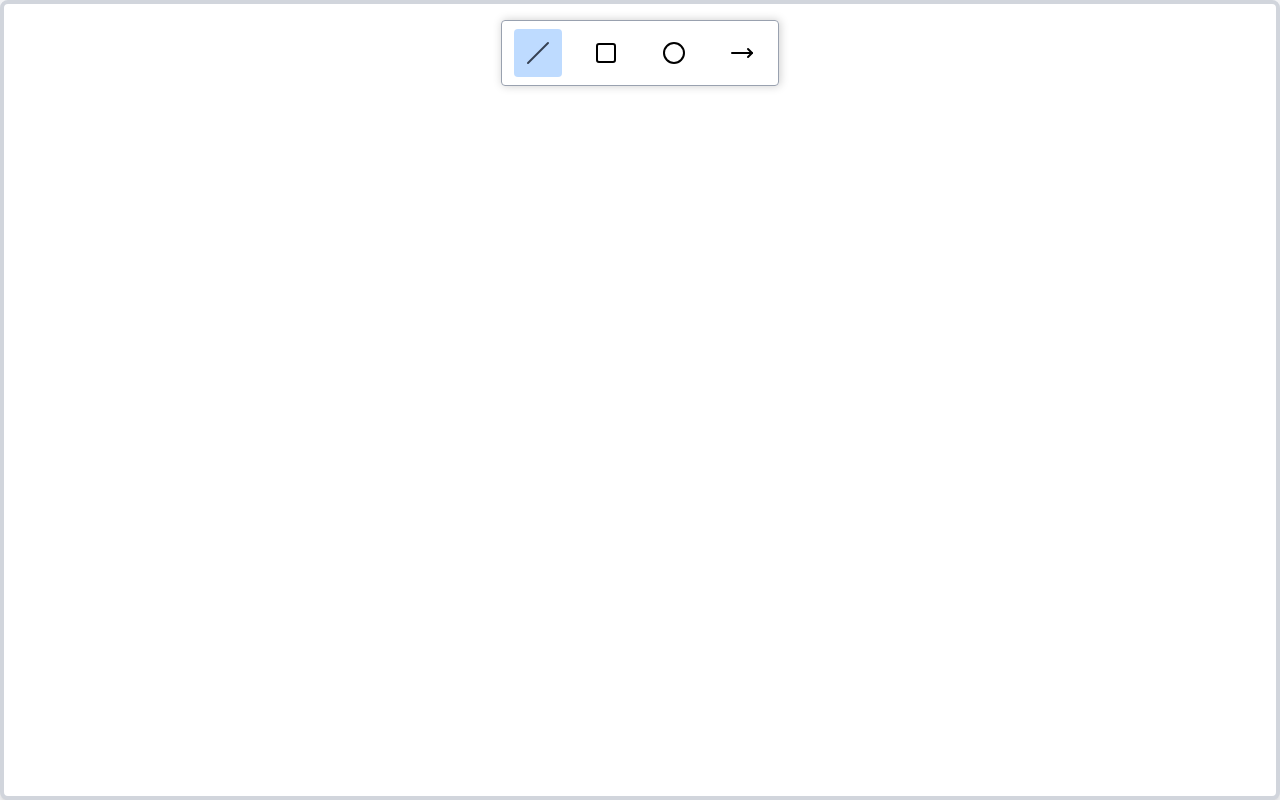
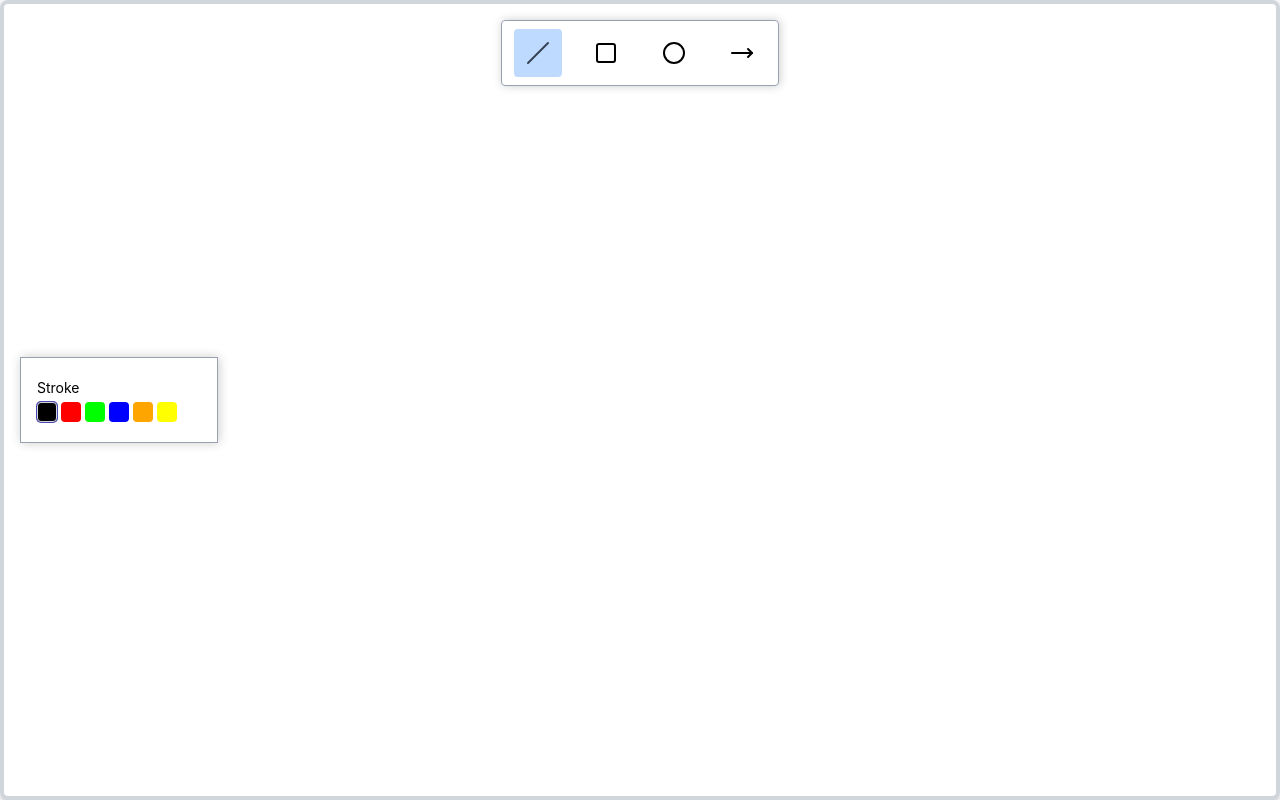
Before and after one commit to Pranto210102/WhiteBoard, a React (Vite) app: page / in a window 1280 px wide. Built offline with nearby package versions, Linux system fonts and the light colour scheme.

Commit message:
add color button stroke and context provider for toolbox

```diff
--- a/src/App.jsx
+++ b/src/App.jsx
@@ -2,13 +2,18 @@
 import Board from './components/Board'
 import Toolbar from './components/Toolbar'
 import BoardProvider from './components/store/BoardProvider'
+import ToolboxProvider from './components/store/ToolboxProvider'
+import Toolbox from './components/Toolbox'
 
 function App() {
   return (
     <>
      <BoardProvider>
-        <Toolbar />
-        <Board />
+      <ToolboxProvider>
+          <Toolbox />
+          <Toolbar />
+          <Board />
+      </ToolboxProvider>
      </BoardProvider>
     </>
   )
--- /dev/null
+++ b/src/components/Toolbox/index.jsx
@@ -0,0 +1,40 @@
+import React, { useContext } from 'react'
+import classes from './index.module.css';
+import { COLORS } from '../../constants';
+import cx from 'classnames'
+import toolboxContext from '../store/toolbox-context';
+import boardContext from '../store/board-context';
+
+function Toolbox() {
+    const { activeTool } = useContext(boardContext);
+    const {toolboxState, changeStroke} = useContext(toolboxContext);
+    const strokeColor = toolboxState[activeTool]?.stroke;
+
+  return (
+    <>
+        <div className={classes.container}>
+            <div className={classes.selectOptionContainer}>
+                <div className={classes.toolBoxLabel}>Stroke</div>
+                <div className={classes.colorsContainer}>
+                   {Object.keys(COLORS).map((k) => {
+                        return (
+                            <div
+                            key={k}
+
+                                className={cx(classes.colorBox, {
+                                    [classes.activeColorBox]: strokeColor === COLORS[k]
+                                })}
+
+                            style={{ backgroundColor: COLORS[k] }}
+                            onClick={() => changeStroke(activeTool, COLORS[k])}
+                            />
+                        );
+                    })}
+                </div>
+            </div>
+        </div>
+    </>
+  )
+}
+
+export default Toolbox
--- /dev/null
+++ b/src/components/Toolbox/index.module.css
@@ -0,0 +1,51 @@
+@reference "../../index.css";
+
+.container {
+  @apply absolute top-1/2 left-5 text-sm border border-gray-400;
+  transform: translateY(-50%);
+  box-shadow: 1px 0 10px rgba(0, 0, 0, 0.2);
+}
+
+.selectOptionContainer {
+  @apply mb-6 last:mb-0 first:pt-5 last:pb-5 px-4;
+}
+
+.toolBoxLabel {
+  @apply block mb-1;
+}
+
+.colorsContainer {
+  @apply flex flex-wrap items-center;
+}
+
+.colorBox {
+  @apply inline-block w-5 h-5 rounded mr-1 last:mr-0;
+}
+
+.noFillColorBox {
+  background: linear-gradient(
+      to top left,
+      rgba(255, 0, 0, 0) 0%,
+      rgba(255, 0, 0, 0) calc(50% - 0.8px),
+      rgba(255, 0, 0, 1) 50%,
+      rgba(255, 0, 0, 0) calc(50% + 0.8px),
+      rgba(255, 0, 0, 0) 100%
+    ),
+    linear-gradient(
+      to top right,
+      rgba(255, 0, 0, 0) 0%,
+      rgba(255, 0, 0, 0) calc(50% - 0.8px),
+      rgba(255, 0, 0, 1) 50%,
+      rgba(255, 0, 0, 0) calc(50% + 0.8px),
+      rgba(255, 0, 0, 0) 100%
+    );
+}
+
+.activeColorBox {
+  @apply border border-gray-300;
+  box-shadow: 0 0 0 1px #4a47b1;
+}
+
+.colorPicker {
+  @apply mr-5 w-10 h-10 rounded border-2 border-neutral-400;
+}
--- /dev/null
+++ b/src/components/store/ToolboxProvider.jsx
@@ -0,0 +1,60 @@
+import {useReducer} from 'react';
+import ToolboxContext from './toolbox-context';
+import React from 'react'
+import TOOL_ITEMS, {COLORS} from '../../constants';
+
+function toolboxReducer(state, action) {
+    switch(action.type) {
+        case 'CHANGE_STROKE': {
+            const newState = { ...state };
+            newState[action.payload.tool].stroke = action.payload.stroke;
+            return newState;
+        }
+
+        default:
+            return state;
+    }
+}
+
+function initialState() {
+    return {
+        [TOOL_ITEMS.Line]: {
+            stroke: COLORS.BLACK,
+            size: 1,
+        },
+
+        [TOOL_ITEMS.Box]: {
+            stroke: COLORS.BLACK,
+            fill: null,
+            size: 1,
+        },
+
+        [TOOL_ITEMS.Circle]: {
+            stroke: COLORS.BLACK,
+            fill: null,
+            size: 1,
+        },
+        [TOOL_ITEMS.ARROW]: {
+            stroke: COLORS.BLACK,
+            size: 1,
+        }
+    };
+}
+
+function ToolboxProvider({ children }) {
+    const [toolboxState, dispatchToolboxAction] = useReducer(toolboxReducer, initialState());
+
+    const changeStrokeHandler = (tool, stroke) => {
+        dispatchToolboxAction({
+            type: 'CHANGE_STROKE',
+            payload: {
+                tool,
+                stroke,
+            },
+        });
+    };
+
+    return  <ToolboxContext.Provider value={{ toolboxState, changeStroke: changeStrokeHandler }}> {children} </ToolboxContext.Provider>
+}
+
+export default ToolboxProvider
--- /dev/null
+++ b/src/components/store/toolbox-context.jsx
@@ -0,0 +1,7 @@
+import {createContext} from 'react';
+
+const toolboxContext = createContext({
+    toolboxState:{}
+});
+
+export default toolboxContext;
--- a/src/constants.jsx
+++ b/src/constants.jsx
@@ -19,6 +19,16 @@
     DRAW_UP: 'DRAW_UP',
 }
 
+export const COLORS = {
+    BLACK: '#000000',
+    RED: '#FF0000',
+    GREEN: '#00FF00',
+    BLUE: '#0000FF',
+    ORANGE: '#FFA500',
+    YELLOW: '#FFFF00',
+    WHITE: '#FFFFFF',
+}
+
 export const ARROW_HEAD_LENGTH = 20;
 
 export default TOOL_ITEMS;
```
